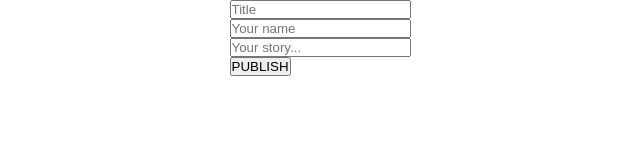
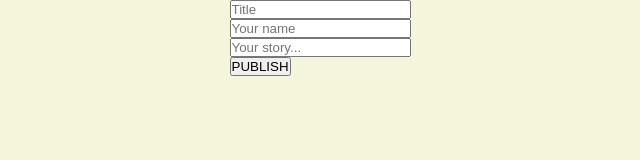
Before and after one commit to PollyFenne/Telegraph_app, a plain HTML site: page withRoutes/client/index.html in a window 1280 px wide. Shown: the whole page, without its empty margins (320-960 px from the left). Drawn offline with Linux system fonts and the light colour scheme.

Commit message:
routes and no routes

```diff
--- a/withRoutes/client/css/style.css
+++ b/withRoutes/client/css/style.css
@@ -3,10 +3,12 @@
     margin:0;
     padding:0;
 }
-/* global */
+
+
 body {
     display:flex;
     justify-content: center;
     width:100vw;
     height:100vh;
+    background-color: beige;
 }
```
